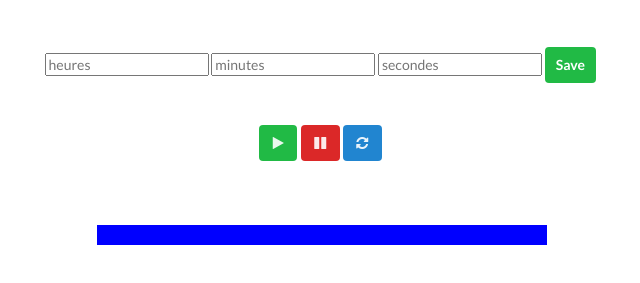
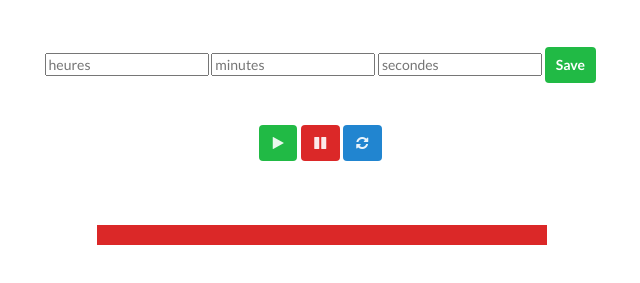
Before and after one commit to Mooncode29/countdown_designpattern, a plain HTML site: page index.html in a window 1280 px wide. Shown: the part 35-318 px from the top of the page, without its empty margins (318-958 px from the left). Drawn offline with nearby package versions, Linux system fonts and the light colour scheme.

Commit message:
modification couleur progress bar

```diff
--- a/style.css
+++ b/style.css
@@ -27,7 +27,7 @@
 #progress{
 	height: 20px;
 	width: 100%;
-	background-color: blue;
+	background-color: #DB2828;
 
 
 }
```
